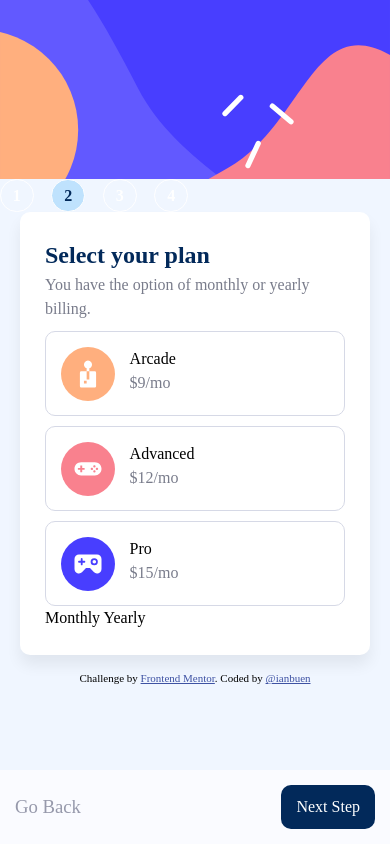
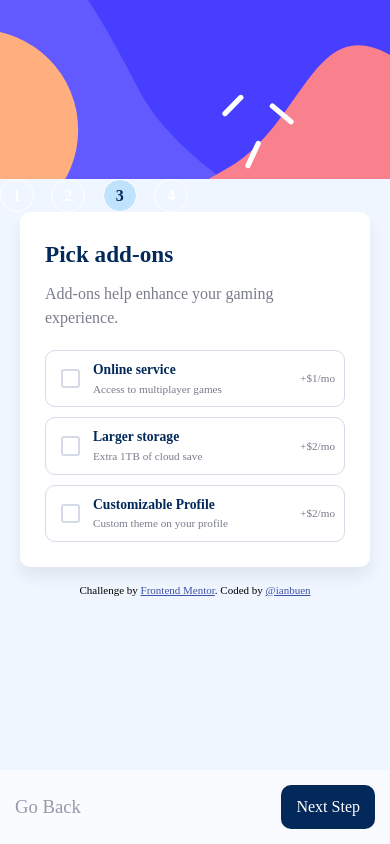
Before and after one commit to ianbuen/multi-step-form-main, a React (Create React App) app: page / in a window 390 px wide. Built offline with nearby package versions, Linux system fonts and the light colour scheme.

Commit message:
make step 3 (mobile)

```diff
--- a/src/App.js
+++ b/src/App.js
@@ -6,7 +6,7 @@ import { useState } from "react";
 
 function App() {
 
-  const [step, setStep] = useState(2);
+  const [step, setStep] = useState(3);
 
   return (
     <div className="App">
--- a/src/components/FormControls.jsx
+++ b/src/components/FormControls.jsx
@@ -1,3 +1,4 @@
+import { Children } from "react";
 import "../styles/FormControls.css";
 
 export const InputField = ({type, name, label, placeholder}) => {
@@ -42,26 +43,63 @@ export const BackLink = ({ text, state }) => {
 };
 
 
-export const Card = ({image, plan, price}) => {
+export const PlanCard = ({image, plan, price, yearly}) => {
     return (
         <div className="Card">
             <img src={image.url} alt={image.alt} />
             <div className="CardDetails">
                 <h4>{plan}</h4>
                 <p>{price}</p>
+                {yearly && <h5>2 months free</h5>}
             </div>
         </div>
     );
 };
 
+export const AddOnCard = ({addon, desc, price, yearly}) => {
 
-export const CardSelect = ({items}) => {
+    return (
+        <div className="AddOn">
+            <input type="checkbox" className="AddOnTick" />
+            <h4 className="AddOnName">{addon}</h4>
+            <p className="AddOnDesc">{desc}</p>
+            <p className="AddOnPrice">{ yearly ? `+$${price * 10}/yr` : `+$${price}/mo` }</p>
+        </div>
+    );
+};
+
+
+export const PlanSelect = ({items, yearly}) => {
 
     return (
         <div className="CardSelect">
-          {items?.map((item) => (
-            <Card image={item.image} plan={item.plan} price={item.price} />
+          {items?.map((item, index) => (
+            <PlanCard key={`card-${index}`} image={item.image} plan={item.plan} price={item.price} yearly={yearly} />
           ))}
         </div>
     );
 };
+
+export const AddOnsSelect = ({items, yearly}) => {
+    return (
+        <div className="CardSelect">
+            {items?.map((item, index) => (
+            <AddOnCard key={`card-${index}`} addon={item.name} desc={item.desc} price={item.price} yearly={yearly} />
+          ))}
+        </div>
+    );
+};
+
+export const ToggleSwitch = ({toggleState: { checked, setChecked }, children}) => {
+
+    const setToggleState = () => {
+        setChecked(!checked);
+    }
+
+    return (
+        <div className="ToggleSwitch">
+            <input type="checkbox" className="Switch" checked={checked} onChange={setToggleState} />
+            {children}
+        </div>
+    );
+};
--- a/src/components/FormGroup.jsx
+++ b/src/components/FormGroup.jsx
@@ -1,5 +1,5 @@
 import "../styles/FormGroup.css";
-import { CardSelect, InputField } from "./FormControls";
+import { PlanSelect, InputField, ToggleSwitch, AddOnsSelect } from "./FormControls";
 
 import arcade from "../assets/images/icon-arcade.svg";
 import advanced from "../assets/images/icon-advanced.svg";
@@ -24,6 +24,7 @@ const PersonalInfo = () => {
 const SelectPlan = () => {
 
   const [selectedPlan, setSelectedPlan] = useState(1);
+  const [checked, setChecked] = useState(false);
 
   const plans = [
     {
@@ -51,19 +52,45 @@ const SelectPlan = () => {
         <h2>Select your plan</h2>
         <p>You have the option of monthly or yearly billing.</p>
 
-        <CardSelect items={plans} />
+        <PlanSelect items={plans} yearly={checked} />
 
-        Monthly
-        Yearly
+        <ToggleSwitch toggleState={{ 'checked': checked , 'setChecked': setChecked }} >
+          <p>Monthly</p>
+          <p>Yearly</p>
+        </ToggleSwitch>
       </form>
     </div>
   );
 };
 
 const AddOns = () => {
+
+  const addOns = [
+    {
+      name: 'Online service',
+      desc: 'Access to multiplayer games',
+      price: 1,
+    },
+    {
+      name: 'Larger storage',
+      desc: 'Extra 1TB of cloud save',
+      price: 2,
+    },
+    {
+      name: 'Customizable Profile',
+      desc: 'Custom theme on your profile',
+      price: 2,
+    },
+  ];
+
   return (
     <div className="AddOns">
-      <h1>Step 3</h1>
+      <form>
+        <h2>Pick add-ons</h2>
+        <p>Add-ons help enhance your gaming experience.</p>
+
+        <AddOnsSelect items={addOns} yearly={false} />
+      </form>
     </div>
   );
 };
--- a/src/styles/FormControls.css
+++ b/src/styles/FormControls.css
@@ -1,5 +1,3 @@
-
-
 input {
     margin-bottom: 8px;
     font-weight: 500;
@@ -34,6 +32,8 @@ label {
 .CardSelect {
     display: grid;
     row-gap: 10px;
+    margin-top: 20px;
+    position: relative;
 }
 
 .Card {
@@ -46,14 +46,186 @@ label {
     column-gap: 15px;
 }
 
+.Card img {
+    max-width: 3rem;
+}
+
 .CardDetails {
     display: grid;
     align-items: center;
     padding: 5px 0 0;
 }
 
+.CardDetails :last-child {
+    animation: slide 80ms linear;
+}
+
+.CardDetails * {
+    margin: 0;
+}
+
 .CardDetails h4 {
     font-weight: 500;
+}
+
+.CardDetails h5 {
+    color: hsl(213, 96%, 18%);
+    font-weight: 400;
+}
+
+.ToggleSwitch {
+    display: grid;
+    grid-auto-flow: column;
+    grid-template-columns: auto max-content auto;
+    column-gap: 25px;
+    margin: 20px 0 10px;
+    padding: 20px 0;
+    background: hsl(231, 100%, 99%);
+}
+
+.ToggleSwitch * {
+    margin: 0;
+}
+
+.Switch {
+    grid-column: 2;
+    display: flex;
+    align-items: center;
+    appearance: none;
+    background: hsl(213, 96%, 18%);
+    padding: 0;
+    border-radius: 20px;
+}
+
+.Switch ~ p:nth-of-type(1) {
+    grid-column: 1;
+    text-align: right;
+    color: hsl(213, 96%, 18%);
+}
+
+.Switch ~ p:nth-of-type(2) {
+    grid-column: 3;
+}
+
+.Switch::before {
+    content: "";
+    background: white;
+    width: 1rem;
+    height: 1rem;
+    margin: 0.25rem 1rem;
+    border-radius: 50%;
+    transform: translateX(-65%);
+    transition: transform 80ms linear;
+}
+
+.Switch:checked::before {
+    transform: translateX(65%);
+}
+
+.Switch:checked ~ p:nth-of-type(1) {
+    color: hsl(230, 7%, 51%);
+}
+
+.Switch:checked ~ p:nth-of-type(2) {
+    color: hsl(213, 96%, 18%);
+}
+
+.AddOn {
+    display: grid;
+    grid-template-rows: 10px auto auto 10px;
+    grid-template-columns: 3rem auto max-content 10px;
+    user-select: none;
+}
+
+/* .AddOnTick {
+    appearance: none;
+    align-self: center;
+    width: 1.2rem;
+    height: 1.2rem;
+    padding: 0;
+    margin-top: 5px;
+    margin-left: 1rem;
+    border-radius: 4px;
+    display: flex;
+    align-items: center;
+    justify-content: center;
+}
+
+.AddOnTick:checked {
+    background: hsl(243, 100%, 62%);
+}
+
+.AddOnTick:checked::before {
+    content: '✓';
+    font-weight: 700;
+    color: white;
+} */
+
+.AddOnTick {
+    grid-row: 1 / span 4;
+    grid-column: 1 / span 4;
+    height: 100%;
+    appearance: none;
+    display: flex;
+    align-items: center;
+    z-index: 9;
+    position: relative;
+}
+
+.AddOnTick:hover {
+    cursor: pointer;
+}
+
+.AddOnTick::before {
+    content: '';
+    width: 1.2rem;
+    height: 1.2rem;
+    background: white;
+    border: 2px solid hsl(229, 24%, 87%);
+    border-radius: 3px;
+    color: white;
+    display: flex;
+    align-items: center;
+    justify-content: center;
+    font-weight: 700;
+}
+
+.AddOnTick:checked {
+    border-color: hsl(243, 100%, 62%);
+    background: hsla(243, 100%, 62%, 0.03);
+
+}
+
+.AddOnTick:checked::before {
+    border-color: hsl(243, 100%, 62%);
+    background: hsl(243, 100%, 62%);
+    content: '✓';
+}
+
+.AddOnName {
+    font-size: 0.85rem;
+    grid-row: 2;
+    grid-column: 2;
+    color:hsl(213, 96%, 18%);
+    z-index: 1;
+}
+
+.AddOnDesc {
+    grid-row: 3;
+    grid-column: 2;
+    margin: 0;
+    font-size: 0.7rem;
+    z-index: 1;
+}
+
+.AddOnPrice {
+    grid-column: 3;
+    text-align: right;
+    grid-row: 1 / span 4;
+    font-size: 0.7rem;
+    display: flex;
+    align-items: center;
+    z-index: 1;
 }
 
 @media only screen and (min-width: 1080px) {
@@ -73,5 +245,25 @@ label {
 
     .Card {
         grid-template-columns: 1fr;
+        padding: 1.2rem 1rem 1rem;
+    }
+
+    .CardDetails {
+        margin-top: 3.5rem;
+    }
+
+    .CardDetails * {
+        margin: 0;
+    }
+
+    .ToggleSwitch {
+        margin: 30px 0;
     }
 }
+
+
+/* animation(s) */
+@keyframes slide {
+    0% { transform: translateY(-20px); opacity: 0; }
+    100% { transform: translateY(0px); opacity: 1; }
+}
--- a/src/styles/FormGroup.css
+++ b/src/styles/FormGroup.css
@@ -1,10 +1,12 @@
 h2 {
     color: hsl(213, 96%, 18%);
+    font-size: 1.45rem;
 }
 
 p {
     color: hsl(230, 7%, 51%);
     margin-bottom: 10px;
+    margin-top: 10px;
 }
 
 .FormGroup {
```
